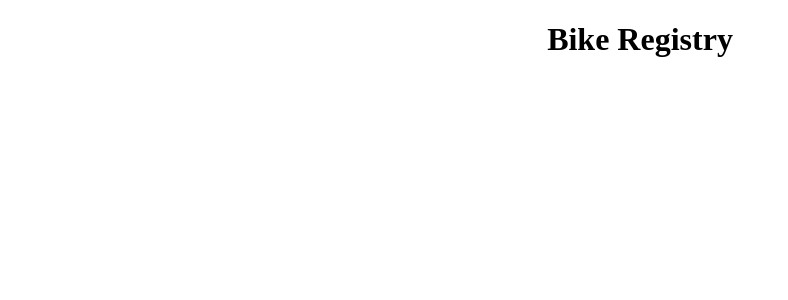
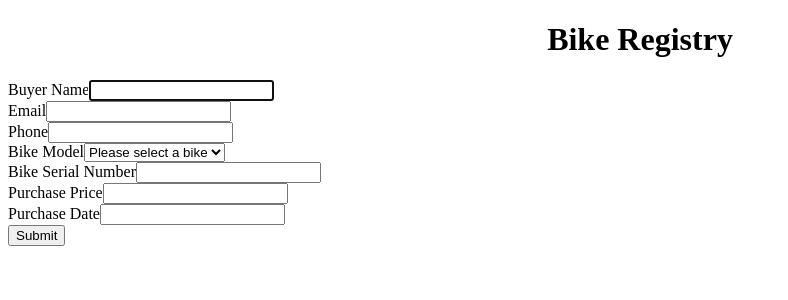
Before and after one commit to gillon-m/angular-bikeservice-exercise, an Angular app in the folder bike-ui/: page / in a window 1280 px wide. Shown: the top 300 px of the page, without its empty margins (0-788 px from the left). Built offline with nearby package versions, Linux system fonts and the light colour scheme.

Commit message:
added home page

```diff
--- a/bike-ui/src/app/app-routing.module.ts
+++ b/bike-ui/src/app/app-routing.module.ts
@@ -1,9 +1,14 @@
 import { NgModule } from '@angular/core';
 import { Routes, RouterModule } from '@angular/router';
 import { AdminComponent } from './components/admin/admin.component';
+import { HomeComponent } from './components/home/home.component';
 
 
 const routes: Routes = [
+  {
+    path: '',
+    component: HomeComponent
+  },
   {
     path: 'admin',
     component: AdminComponent
--- /dev/null
+++ b/bike-ui/src/app/components/home/home.component.html
@@ -0,0 +1,43 @@
+<div class="container">
+    <form [formGroup]="bikeform" (ngSubmit)="submitRegistration()" novalidate>
+      <div *ngIf="validMessage != ''">
+        <h3 class="has-info">{{validMessage}}</h3>
+      </div>
+      <div class="form-group">
+        <label>Buyer Name</label>
+        <input type="text" class="form-control" formControlName="name" required autofocus/>
+      </div>
+      <div class="form-group">
+        <label>Email</label>
+        <input type="email" class="form-control" formControlName="email" required/>
+      </div>
+      <div class="form-group">
+        <label>Phone</label>
+        <input type="text" class="form-control" formControlName="phone" required/>
+      </div>
+      <div class="form-group">
+        <label>Bike Model</label>
+        <select class="form-control" formControlName="model" required>
+          <option value="">Please select a bike</option>
+          <option *ngFor="let m of models"
+                  [value]="m">
+                  {{m}}
+          </option>
+        </select>
+      </div>
+      <div class="form-group">
+        <label>Bike Serial Number</label>
+        <input type="text" class="form-control" formControlName="serialNumber" required/>
+      </div>
+      <div class="form-group">
+        <label>Purchase Price</label>
+        <input type="text" class="form-control" formControlName="purchasePrice" required/>
+      </div>
+      <div class="form-group">
+        <label>Purchase Date</label>
+        <input type="text" class="form-control" formControlName="purchaseDate" required/>
+      </div>
+
+      <button type="submit" class="btn btn-primary" >Submit</button>
+    </form>
+  </div>
--- /dev/null
+++ b/bike-ui/src/app/components/home/home.component.ts
@@ -0,0 +1,53 @@
+import { Component, OnInit } from '@angular/core';
+import { BikeService } from 'src/app/services/bike.service';
+import {FormGroup, FormControl, Validator, Validators } from '@angular/forms';
+import { Observable } from 'rxjs';
+
+@Component({
+  selector: 'app-home',
+  templateUrl: './home.component.html',
+  styleUrls: ['./home.component.css']
+})
+export class HomeComponent implements OnInit {
+
+  models: string[] = [
+    'ModelX',
+    'ModelY',
+    'ModelZ'
+  ];
+
+  bikeform: FormGroup;
+  validMessage: string = "";
+
+  constructor(private bikeService: BikeService) { }
+
+  ngOnInit() {
+    this.bikeform = new FormGroup({
+      name: new FormControl('', Validators.required),
+      email: new FormControl('', Validators.required),
+      phone: new FormControl('', Validators.required),
+      model: new FormControl('', Validators.required),
+      serialNumber: new FormControl('', Validators.required),
+      purchasePrice: new FormControl('', Validators.required),
+      purchaseDate: new FormControl('', Validators.required),
+      contact: new FormControl()
+    });
+  }
+
+  submitRegistration(){
+    if (this.bikeform.valid) {
+      this.validMessage = "Your bike registration has been submitted. Thank you!";
+      this.bikeService.createBikeRegistration(this.bikeform.value).subscribe(
+        data => {
+          this.bikeform.reset();
+          return true;
+        },
+        error => {
+          return Observable.throw(error);
+        }
+      )
+    } else{
+      this.validMessage = "Please fill out the form before submitting!";
+    }
+  }
+}
```
Also changed, not shown: bike-ui/src/app/app.module.ts (+7 -3 lines), bike-ui/src/app/components/home/home.component.css (added), 1 other file (tests, documents, lock files or other folders).
